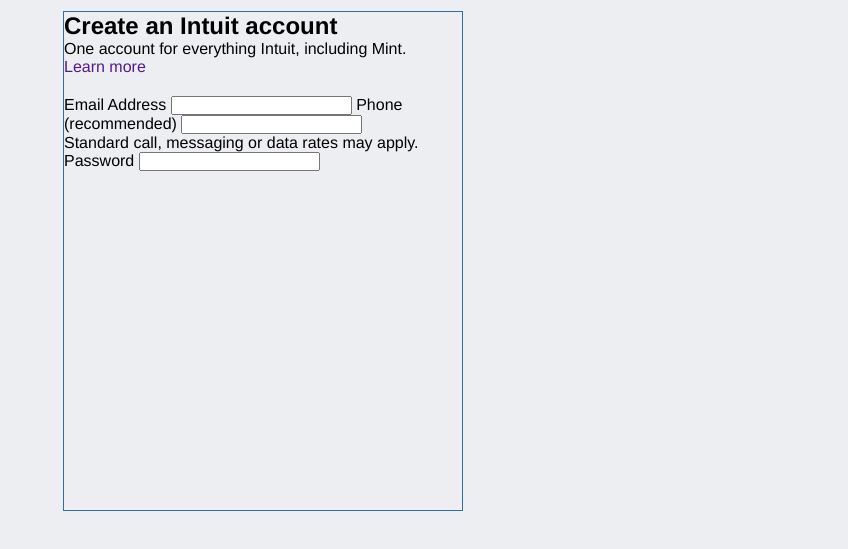
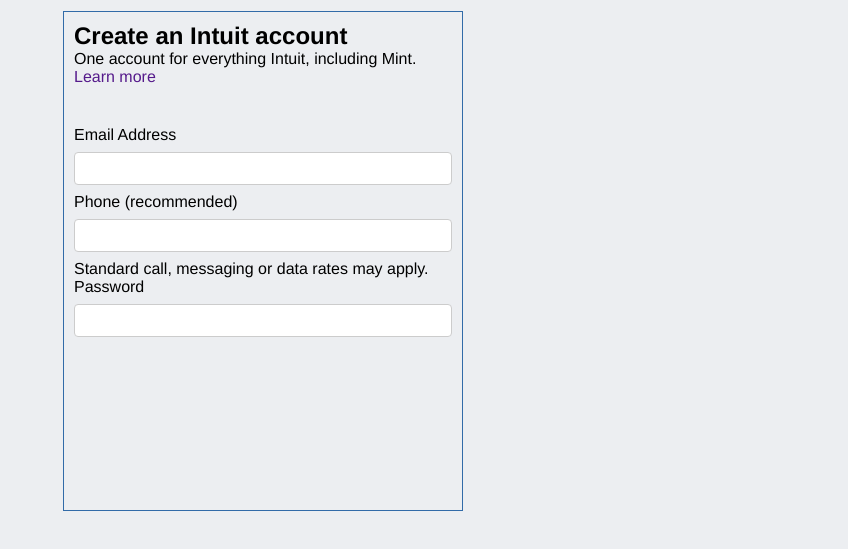
Before and after one commit to ignatius22/MInt_Clone, a plain HTML site: page index.html in a window 1280 px wide. Shown: the part 173-722 px from the top of the page, without its empty margins (432-1280 px from the left). Drawn offline with Linux system fonts and the light colour scheme.

Commit message:
input form was adjusted to take center position

```diff
--- a/css/style.css
+++ b/css/style.css
@@ -67,7 +67,22 @@
     border: 1px solid #326ba8;
 }
 
+.form-description {
+    padding: 10px;
+}
+
+input[type=text] {
+    width: 100%;
+    padding: 8px 8px;
+    margin: 8px 0;
+    display: inline-block;
+    border: 1px solid #ccc;
+    border-radius: 4px;
+    box-sizing: border-box;
+}
+
 .form-group {
     position: relative;
     top: 20px;
+    padding: 10px;
 }
```
